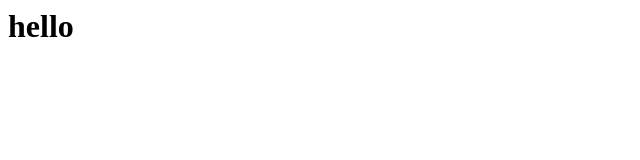
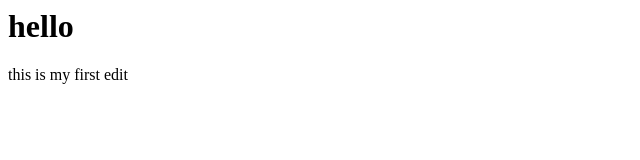
Before and after one commit to carysblackburn/first_site, a plain HTML site: page index.html in a window 1280 px wide. Shown: the whole page, without its empty margins (0-640 px from the left). Drawn offline with Linux system fonts and the light colour scheme.

Commit message:
first edit

```diff
--- a/index.html
+++ b/index.html
@@ -1 +1,3 @@
 <h1> hello </h1>
+
+<p> this is my first edit </p>
```
